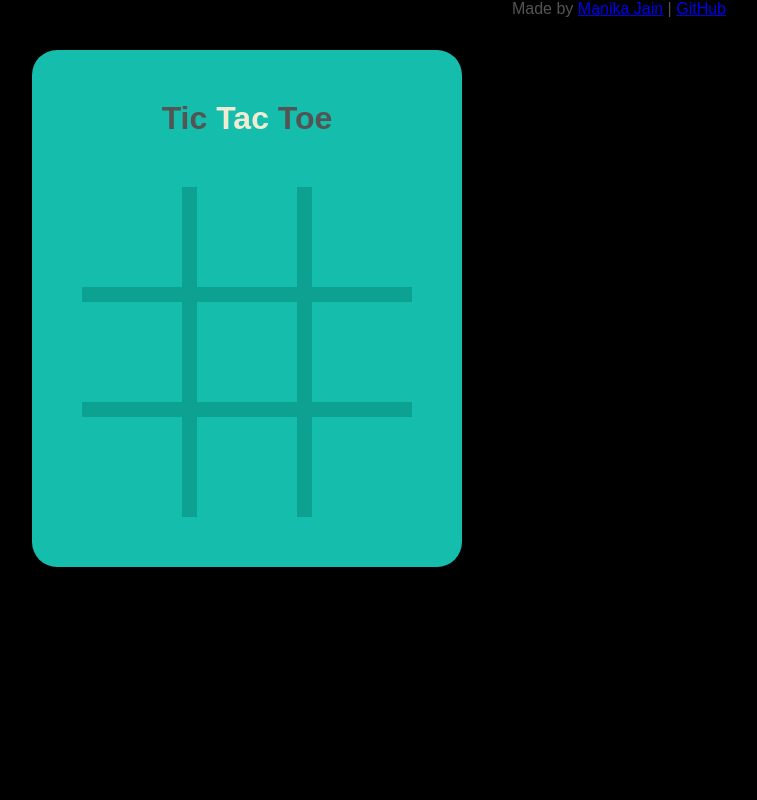
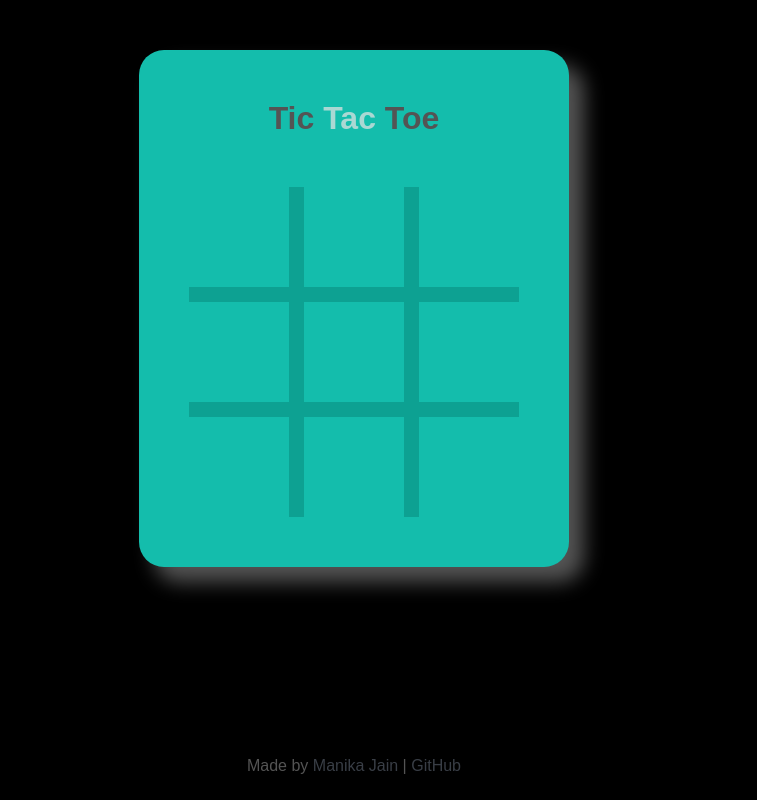
Before and after one commit to manikajain11/Unbeatable-Tic-Tac-Toe, a plain HTML site: page index.html in a window 1280 px wide. Shown: the whole page, without its empty margins (286-1043 px from the left). Drawn offline with Linux system fonts and the light colour scheme.

Commit message:
Update style.css

```diff
--- a/style.css
+++ b/style.css
@@ -17,14 +17,20 @@ body {
     margin: 50px;
     padding: 50px;
     border-radius: 25px;
+    box-shadow: 15px 15px 20px;
 }
 
 .title{
     text-align: center;
+    transition: 0.5s all ease;
+}
+
+.title:hover{
+    transform: scale(1.3);
 }
 
 .title span{
-    color: #F2EBD3;
+    color: #aad8d3;
 }
 
 .game-grid {
@@ -81,4 +87,18 @@ body {
         height: 75px;
         font-size: 55px;
     }
+    .game-grid{
+        grid-gap: 8px;
+    }
   }
+
+footer{
+    display: block;
+    position: absolute;
+    bottom: 0;
+    padding-bottom: 25px;
+}
+footer a{
+    text-decoration: none;
+    color: #393e46;
+}
```
